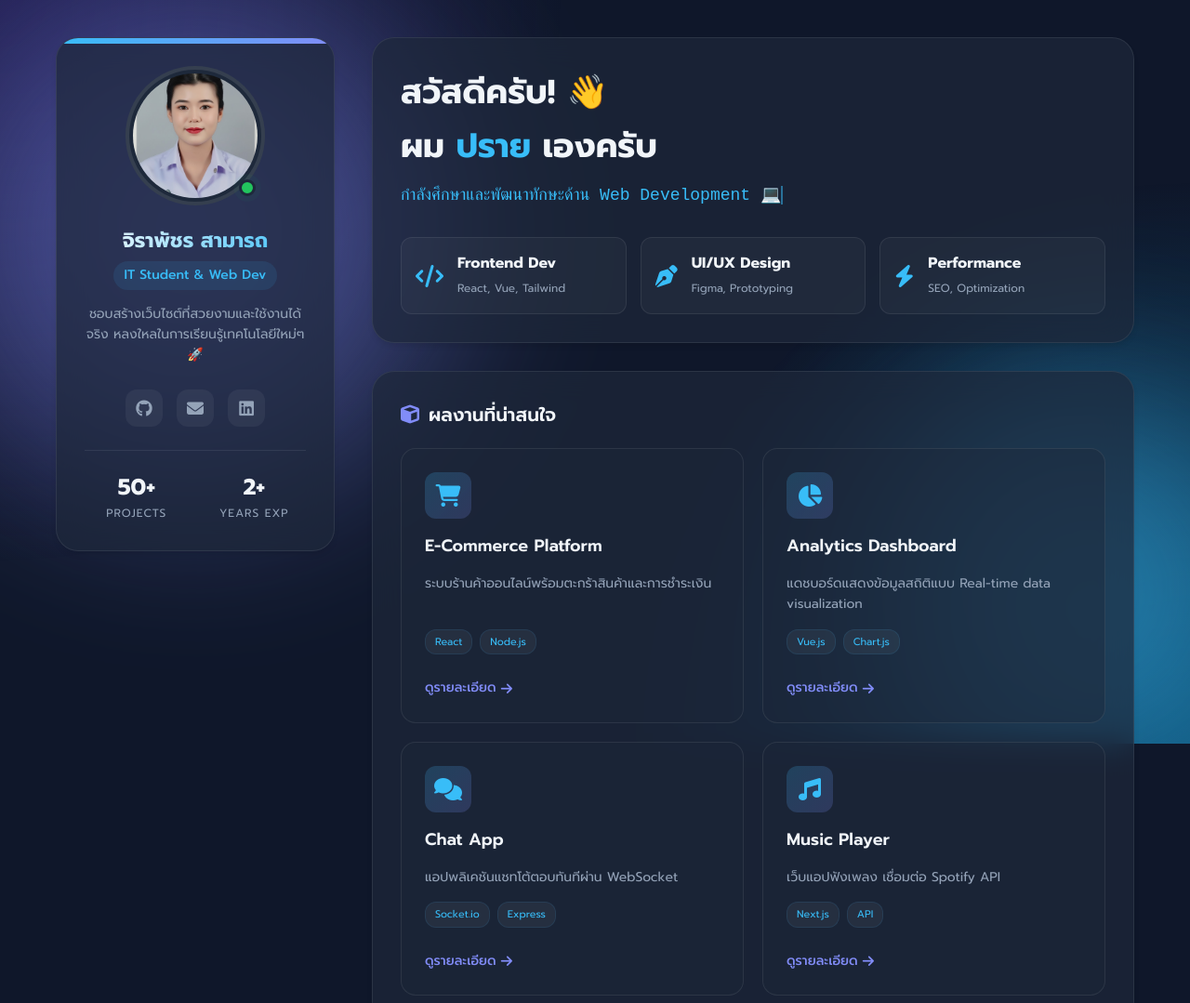
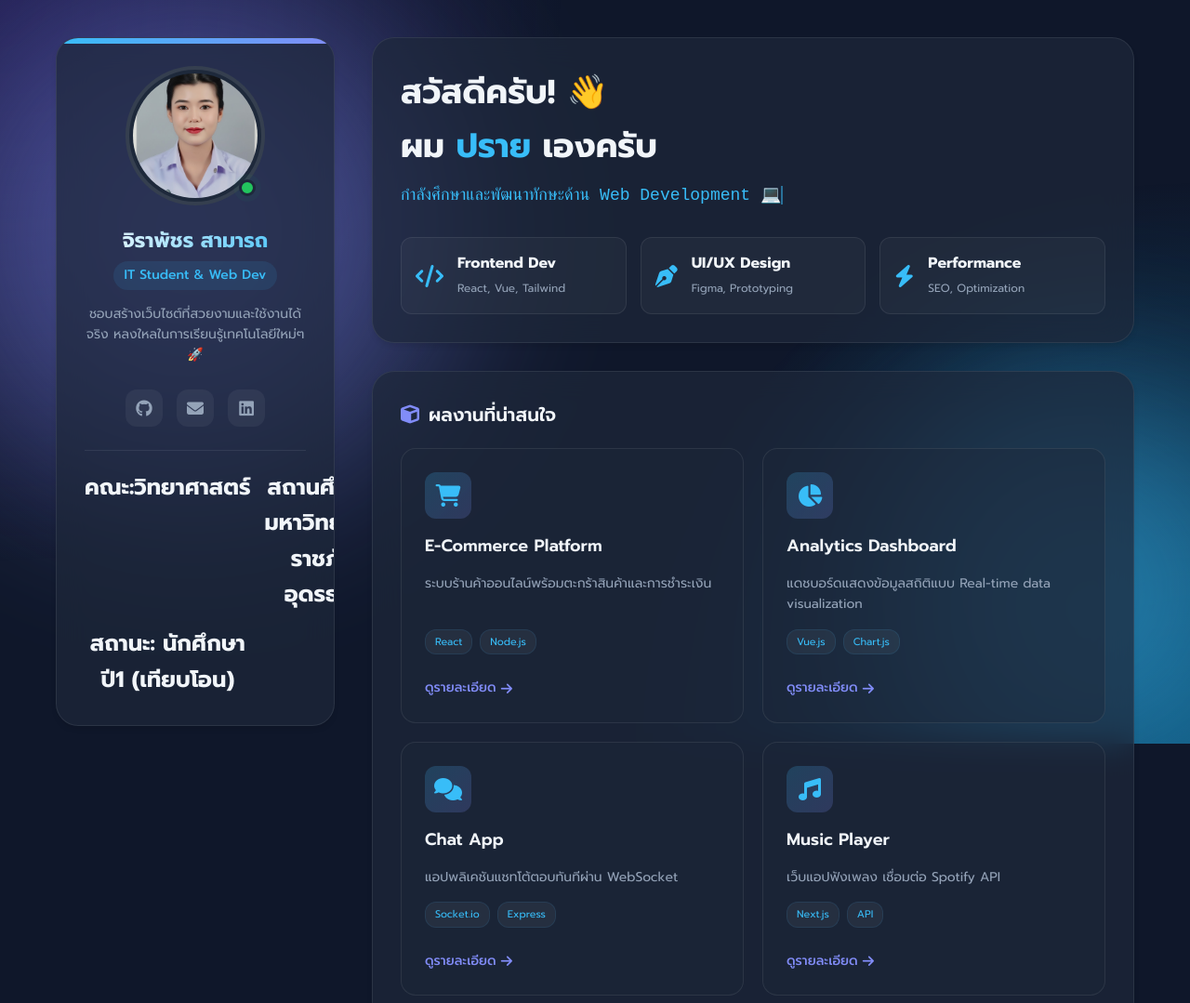
Before and after one commit to 68040233109-netizen/68040233109-netizen.github.io, a plain HTML site: page index.html in a window 1280 px wide. Shown: the top 1079 px of the page at 93% size. Drawn offline with Linux system fonts and the light colour scheme.

Commit message:
Update index.html

```diff
--- a/index.html
+++ b/index.html
@@ -502,12 +502,13 @@
 
                 <div class="stats">
                     <div class="stat-item">
-                        <h3>50+</h3>
-                        <p>Projects</p>
+                        <h3>คณะ:วิทยาศาสตร์</h3>
+                     </div>
+                    <div class="stat-item">
+                        <h3>สถานศึกษา: มหาวิทยาลัยราชภัฏอุดรธานี </h3>
                     </div>
-                    <div class="stat-item">
-                        <h3>2+</h3>
-                        <p>Years Exp</p>
+                     <div class="stat-item">
+                        <h3>สถานะ: นักศึกษาปี1 (เทียบโอน) </h3>
                     </div>
                 </div>
             </div>
```
